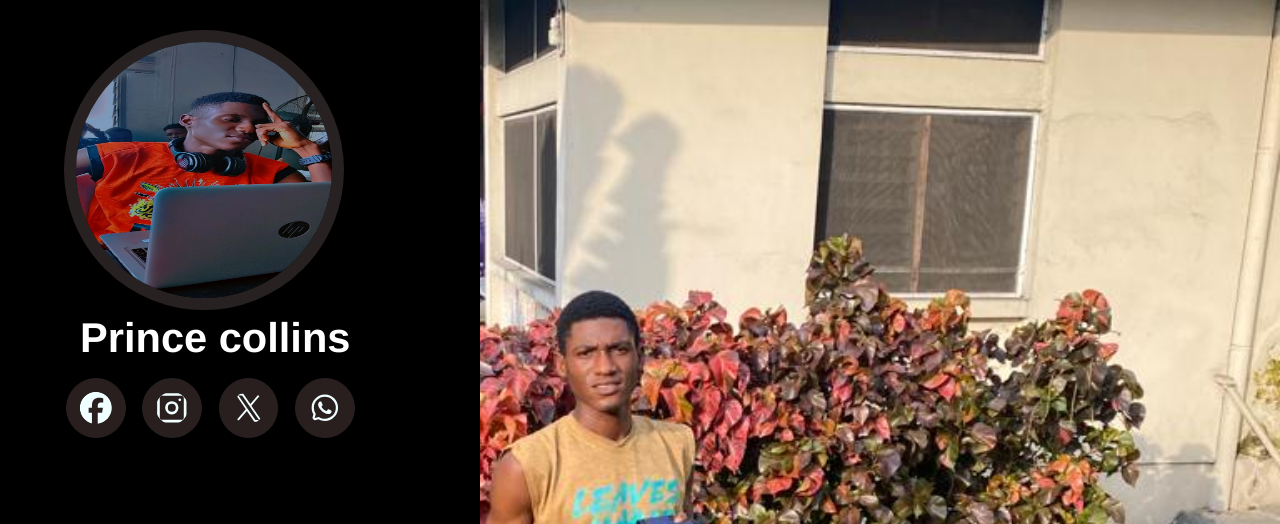
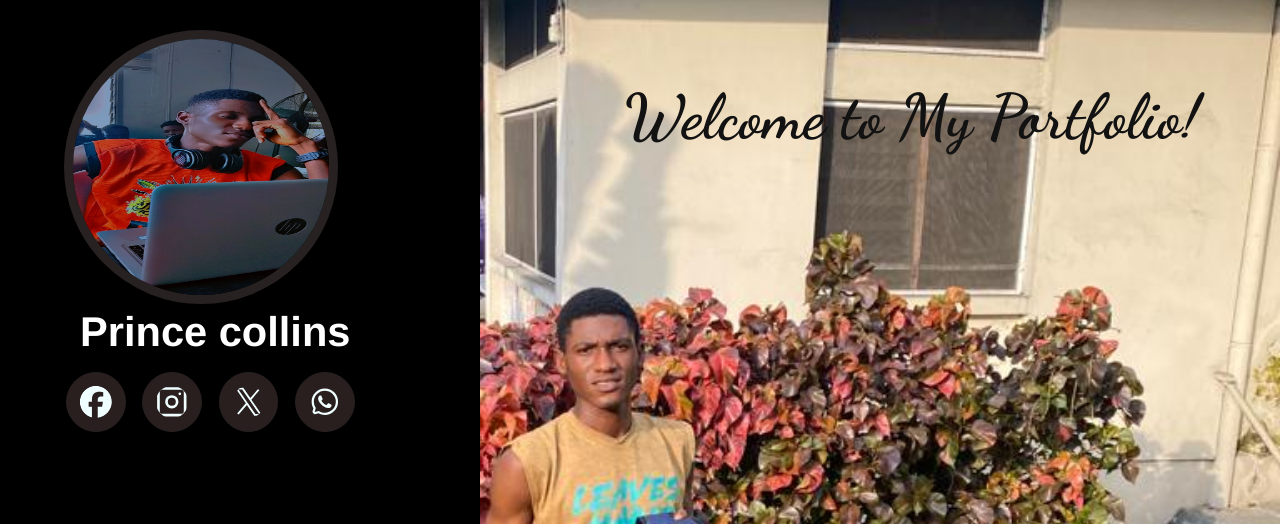
Before and after one commit to Prince-collins/portfolio, a plain HTML site: page index.html in a window 1280 px wide. Shown: the top 524 px of the page. Drawn offline with Linux system fonts and the light colour scheme.

Commit message:
applied update to my portfolio

```diff
--- a/CSS/main.css
+++ b/CSS/main.css
@@ -1,4 +1,6 @@
 @import url(/CSS/reset.css);
+@import url('https://fonts.googleapis.com/css2?family=Dancing+Script:wght@400;600;700&display=swap');
+
 :root{
     --default-font:'Franklin Gothic Medium', 'Arial Narrow', Arial, sans-serif;
     --primary-color: #2374EE;
@@ -26,7 +28,7 @@ aside {
 .Vicky img{
    width: 16rem;
    height: 16rem;
-   border: solid #272121 12px;
+   border: solid #272121 0.6rem;
    border-radius: 180px;
    margin-left: 4rem;
    margin-top: 30px;
@@ -244,3 +246,15 @@ aside {
 .main p:hover{
     opacity: 0.8;
 }
+
+.main2 {
+    position: absolute;
+    top: 5rem;
+    right: 5rem;
+    font-family: 'Dancing Script', cursive;
+    font-size: 2.6rem;
+    color: rgb(19, 18, 18);
+}
+.main2:hover {
+    font-size: 2.9rem;
+}
--- a/index.html
+++ b/index.html
@@ -62,5 +62,10 @@
            <p>I'm a young Developer! who love coding. I develope different kinds of imaginable Webites which cn be done using HTML , CSS and JS.</p>
         </main>
     </section>
+    <section class="main2">
+        <div>
+            <h1>Welcome to My Portfolio!</h1>
+        </div>
+    </section>
 </body>
 </html>
```
